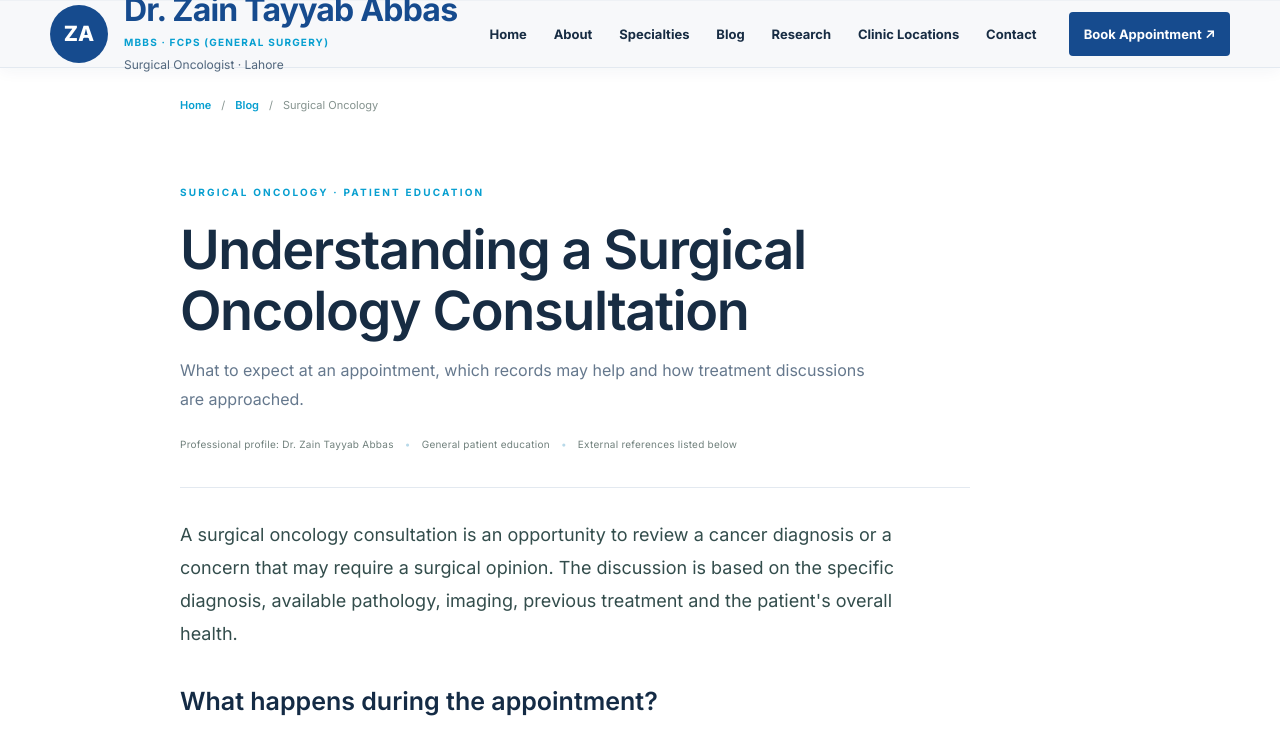
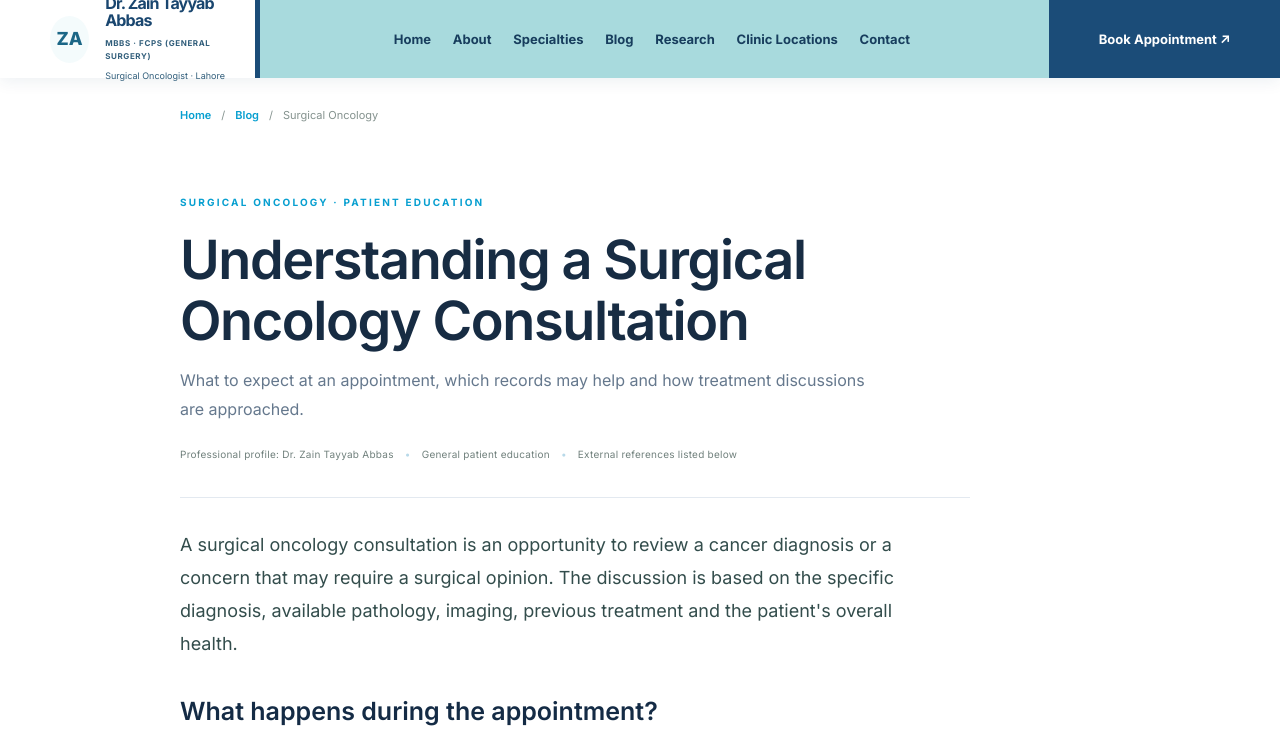
Before and after one commit to franklinctapley-del1122/Drzaintayyababbas, a Next.js app: page /blog/surgical-oncology-consultation in a window 1280 px wide. Shown: the top 736 px of the page. Built offline with nearby package versions, Linux system fonts and the light colour scheme.

Commit message:
Style compact aqua navigation header to match supplied website reference

```diff
--- a/app/globals.css
+++ b/app/globals.css
@@ -661,3 +661,21 @@ body{background:#fff;color:#172c43}
 .clinical-gallery-grid figure:hover img{transform:scale(1.05)}
 @media(max-width:900px){.trust-row{grid-template-columns:repeat(3,minmax(0,1fr))}.clinical-gallery-grid{grid-template-columns:repeat(2,minmax(0,1fr))}}
 @media(max-width:600px){.trust-row{grid-template-columns:repeat(2,minmax(0,1fr));gap:10px}.trust-row>div{min-height:135px}.treatment-card-image{height:190px}.clinical-gallery{padding:55px 0}.clinical-gallery-heading{align-items:flex-start;flex-direction:column}.gallery-button{width:100%}.clinical-gallery-grid{grid-template-columns:1fr 1fr;gap:11px}.clinical-gallery-grid figure{height:155px}}
+
+
+/* Single-row doctor identity + aqua navigation, matching the supplied header reference */
+.reference-header{background:#a8dadd;border:0;box-shadow:0 4px 15px #15375d12}
+.reference-header .nav{height:78px;min-height:78px;gap:20px}
+.nav-doctor-wordmark{align-self:stretch;flex:0 0 255px;background:#fff;padding:10px 18px;margin-left:calc((1180px - 100vw)/2);padding-left:max(18px,calc((100vw - 1180px)/2));box-shadow:5px 0 0 #1b4c78;position:relative;z-index:2}
+.nav-doctor-wordmark .doctor-monogram{width:47px;height:47px;border-color:#b6dce4;color:#1b6686;background:#f4fbfc;font-size:18px}
+.nav-doctor-wordmark strong{font-size:16px;color:#19466f}
+.nav-doctor-wordmark small{font-size:8px;letter-spacing:.6px;color:#315e7b}
+.nav-doctor-wordmark em{font-size:9px;color:#315e7b}
+.reference-header .nav nav{flex:1;justify-content:center;align-items:center;gap:clamp(12px,1.7vw,25px);height:100%;color:#173d5d}
+.reference-header .nav nav>a,.reference-header .nav-dropdown-trigger{font-size:13px;color:#173d5d;font-weight:700}
+.reference-header .nav nav>a:hover,.reference-header .nav-dropdown-trigger:hover{color:#fff}
+.reference-header .nav .button-small{align-self:stretch;min-width:205px;border-radius:0;margin-right:calc((1180px - 100vw)/2);padding:12px max(18px,calc((100vw - 1180px)/2));background:#1b4c78;color:#fff;white-space:normal;text-align:center}
+.reference-header .nav .button-small:hover{background:#12385d}
+.mobile-menu-toggle{display:none}
+@media(max-width:850px){.reference-header .nav{height:auto;min-height:70px;flex-wrap:wrap}.nav-doctor-wordmark{flex-basis:220px;margin-left:-24px;padding-left:24px}.reference-header .nav .button-small{min-width:160px;margin-right:-24px;padding:12px 18px}.reference-header .nav nav{gap:12px}}
+@media(max-width:640px){.reference-header .nav{min-height:66px;padding:0 16px;gap:10px}.nav-doctor-wordmark{flex:1 1 auto;height:66px;margin-left:-16px;padding:8px 12px;min-width:0}.nav-doctor-wordmark .doctor-monogram{width:38px;height:38px}.nav-doctor-wordmark strong{font-size:14px}.nav-doctor-wordmark em{display:none}.reference-header .nav .button-small{min-width:0;height:66px;margin-right:-16px;padding:8px 11px;font-size:10px}.reference-header .nav nav{order:4;display:none;flex-basis:100%;height:auto;padding:10px 0 16px;flex-wrap:wrap;justify-content:flex-start}.reference-header .nav nav.is-open{display:flex}.mobile-menu-toggle{display:flex;width:38px;height:38px;order:3;flex-direction:column;justify-content:center;gap:5px;border:1px solid #7bbfc7;background:transparent;padding:8px}.mobile-menu-toggle span{height:2px;background:#17466b;width:100%}}
```
